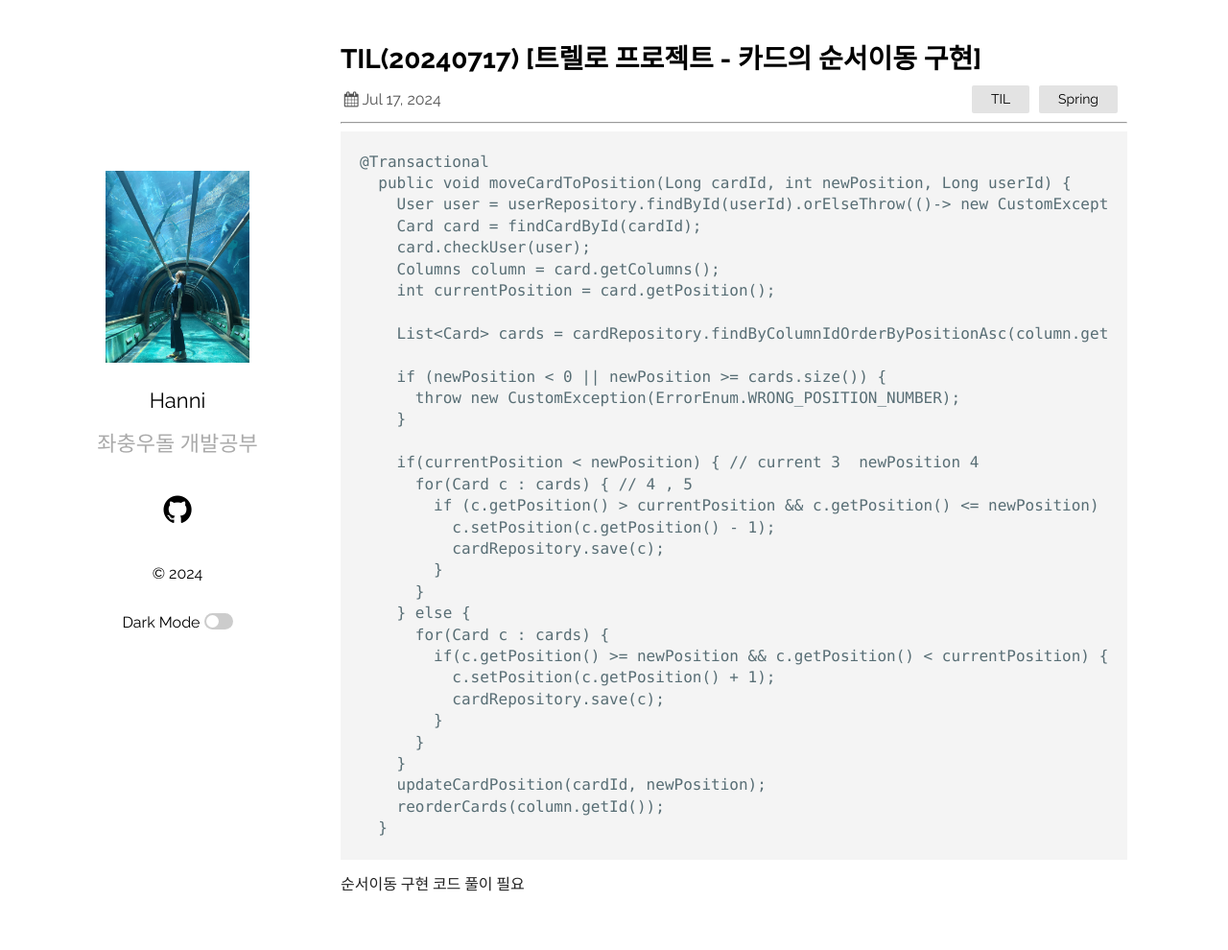
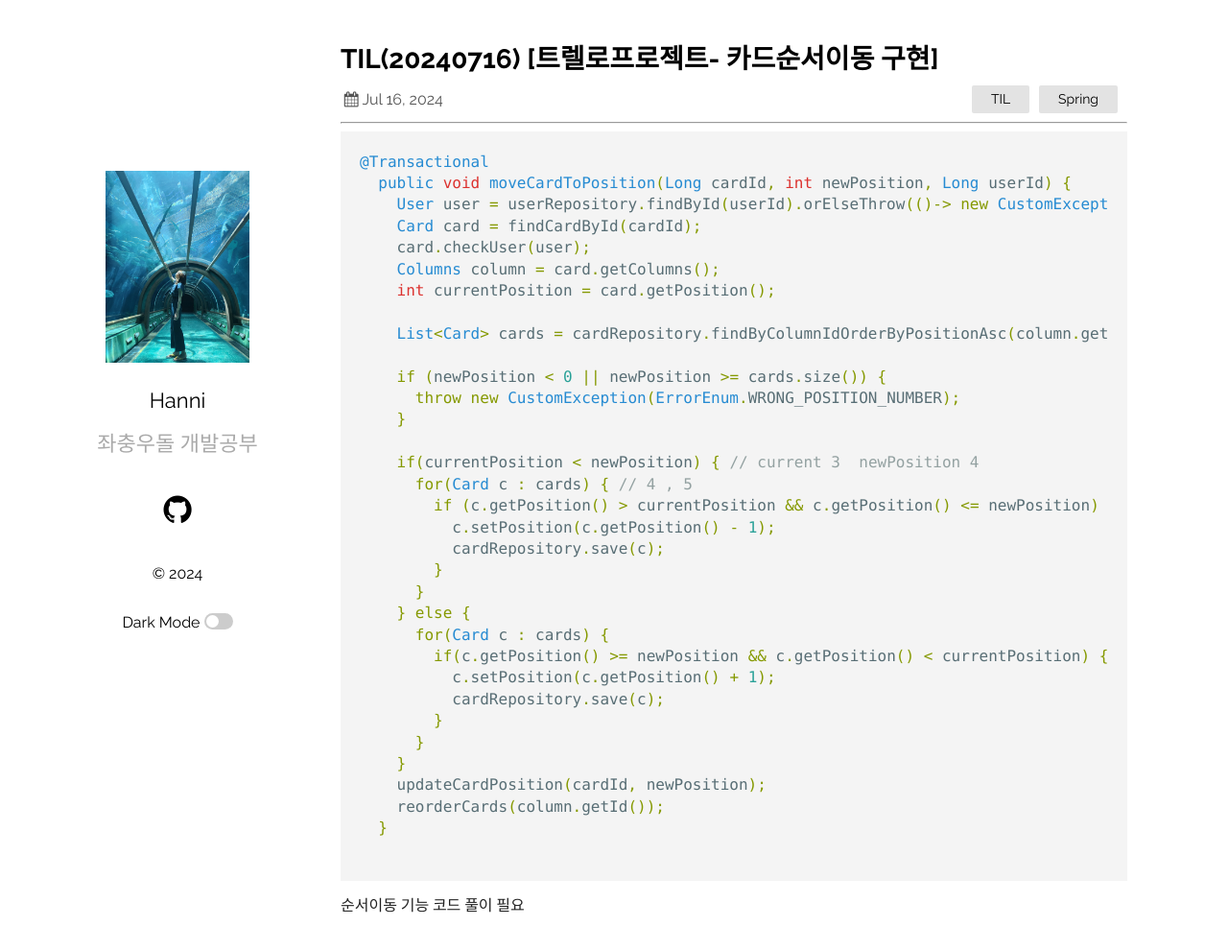
Before and after one commit to HaejungHan/HaejungHan.previous.blog, a Jekyll site: the page built from _posts/2024-07/2024-07-16- 트렐로 순서이동구현.markdown, in a window 1280 px wide and 1003 px high. Shown: the top 990 px of the window at 96% size. Built offline with Jekyll 4.4.1, drawn with Linux system fonts in a browser that asks for light colours.

Commit message:
20240717 TIL

````diff
--- a/_posts/2024-07/2024-07-17- 트렐로 카드순서이동구현.markdown
+++ b/_posts/2024-07/2024-07-16- 트렐로 순서이동구현.markdown
@@ -1,14 +1,14 @@
 ---
 layout: post
-title:  "TIL(20240717) [트렐로 프로젝트 - 카드의 순서이동 구현]"
-date:  2024-07-17
+title:  "TIL(20240716) [트렐로프로젝트- 카드순서이동 구현]"
+date:  2024-07-16
 categories: TIL Spring
 ---
 
 ----------------------------------------------------------------------------
 
 
-```
+```java
 @Transactional
   public void moveCardToPosition(Long cardId, int newPosition, Long userId) {
     User user = userRepository.findById(userId).orElseThrow(()-> new CustomException(ErrorEnum.USER_NOT_AUTHENTICATED));
@@ -41,6 +41,7 @@ categories: TIL Spring
     updateCardPosition(cardId, newPosition);
     reorderCards(column.getId());
   }
+
 ```
 
-순서이동 구현 코드 풀이 필요
+순서이동 기능 코드 풀이 필요
````
Also changed, not shown: _posts/2024-07/2024-07-16- copy.markdown (deleted, +0 -8 lines), _posts/2024-07/2024-07-17- 순서이동구현 테스트코드.markdown (added, +46 -0 lines).
